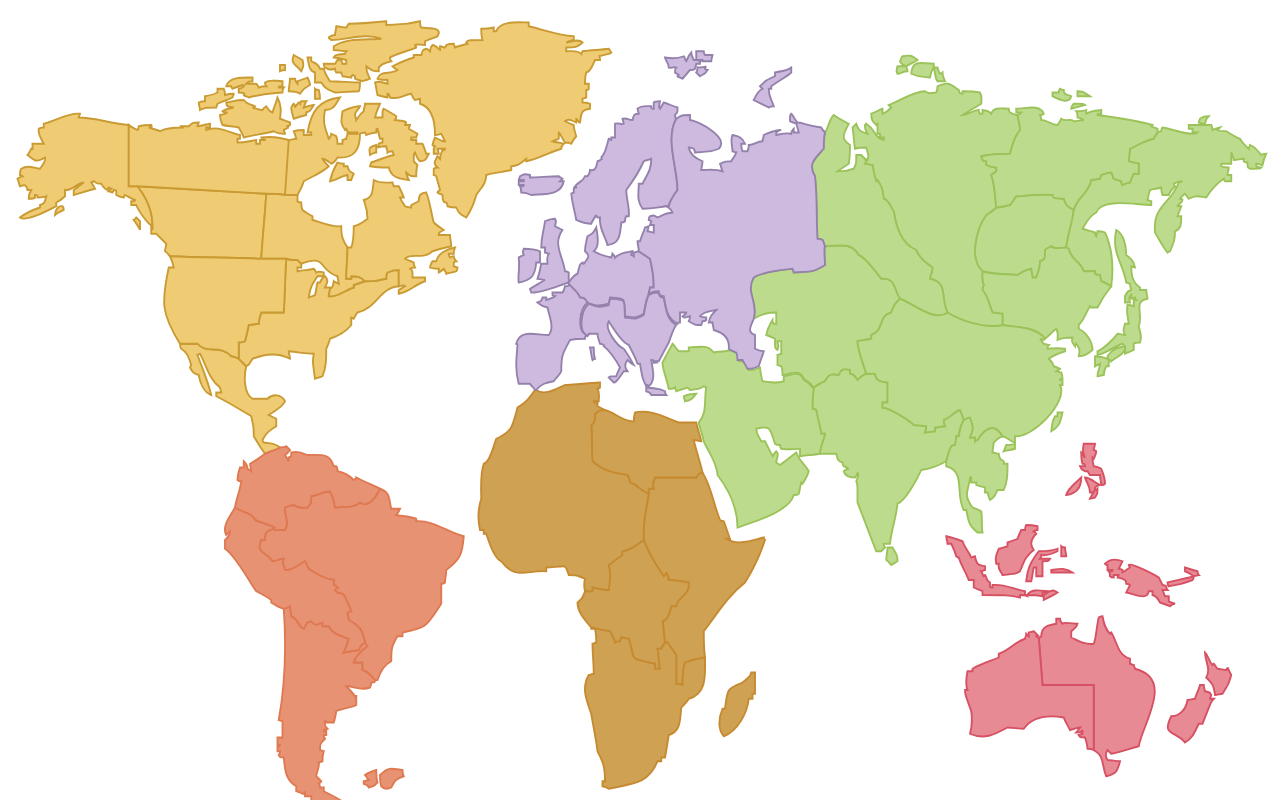
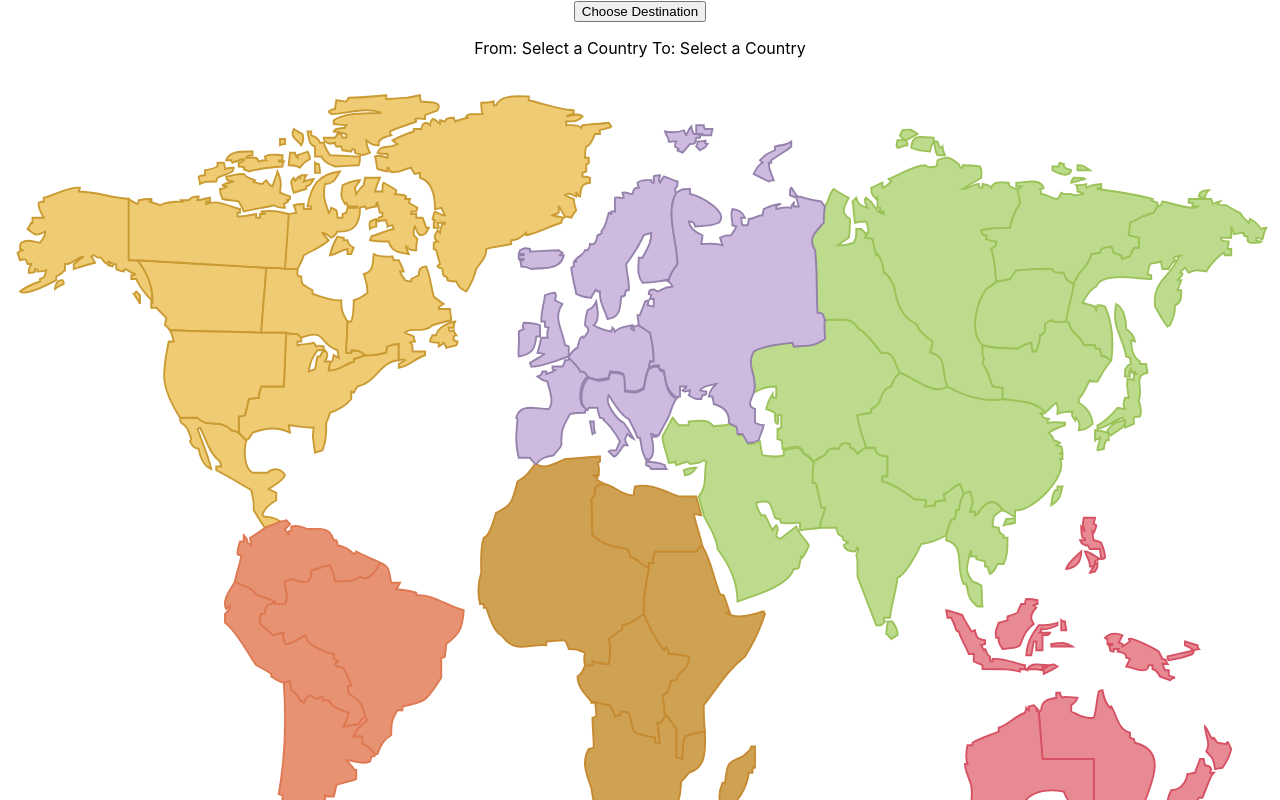
Before and after one commit to The-DeadPixel/RISKChain, a React (Create React App) app in the folder risk-chain/: page / in a window 1280 px wide. Shown: the top 800 px of the page. Built offline with nearby package versions, Linux system fonts and the light colour scheme.

Commit message:
controlls functionality begining

```diff
--- a/risk-chain/src/App.js
+++ b/risk-chain/src/App.js
@@ -3,30 +3,63 @@ import Map from './components/Map';
 import Board from './components/Board';
 
 import './App.css';
+import Controller from "./components/Controller";
 
 class App extends Component {
   constructor(props) {
     super(props);
     this.state={
-      from: 'Test',
-      to: '',
+      from: 'Select a Country',
+      to: 'Select a Country',
+      type: false,
       troops:'',
-      phase: ''
+      phase: '',
     };
     this.selectCountry = this.selectCountry.bind(this);
+    this.selectFrom = this.selectFrom.bind(this);
+    this.selectTo = this.selectTo.bind(this);
+    this.render = this.render.bind(this);
   }
 
   selectCountry(country) {
     console.log(country);
-    this.setState({from:country});
+    if(!this.state.type){
+      this.setState({from:country}, () => {
+        console.log(this.state);
+      });
+    }else{
+      this.setState({to:country}, () => {
+        console.log(this.state);
+      })
+    }
+   }
+  selectFrom(){
+    console.log('testFrom');
+
+    this.setState({type:false}, console.log.bind('selectFrom'));
+  }
+  selectTo(){
+    console.log('testTo');
+    this.setState({type:true}, console.log.bind('selectTo'));
   }
 
   render() {
     return (
       <div className="App">
+        <div>
+        <Controller
+                    type={this.state.type}
+                    phase={this.state.phase}
+                    selectFrom={this.selectFrom}
+                    selectTo={this.selectTo}
+                    />
+      </div>
+        <div>
+          <p> From: {this.state.from} To: {this.state.to}</p>
+        </div>
         <Board select={this.selectCountry}/>
-        <p>{this.state.from}</p>
-       </div>
+
+      </div>
 
   );
   }
--- /dev/null
+++ b/risk-chain/src/components/Controller.js
@@ -0,0 +1,36 @@
+import React, { Component } from 'react';
+
+class Controller extends Component {
+    constructor(props) {
+        super(props);
+        this.setType = this.setType.bind(this);
+        this.state ={
+            type: props.type,
+            phase: props.phase,
+            selectTo: props.selectTo,
+            selectFrom: props.selectFrom
+        }
+    }
+
+    setType(){
+        console.log(this.state.type);
+        if(!this.state.type) {
+            this.state.selectTo();
+
+        }else {
+            this.state.selectFrom();
+        }
+        this.setState({type: !this.state.type }, () => {
+            console.log(this.state);
+        })
+    }
+render() {
+        return (
+            <div>
+                <button onClick={this.setType}>{this.state.type? 'Choose Source': 'Choose Destination' }</button>
+            </div>
+        );
+    }
+
+}
+export default Controller;
```
